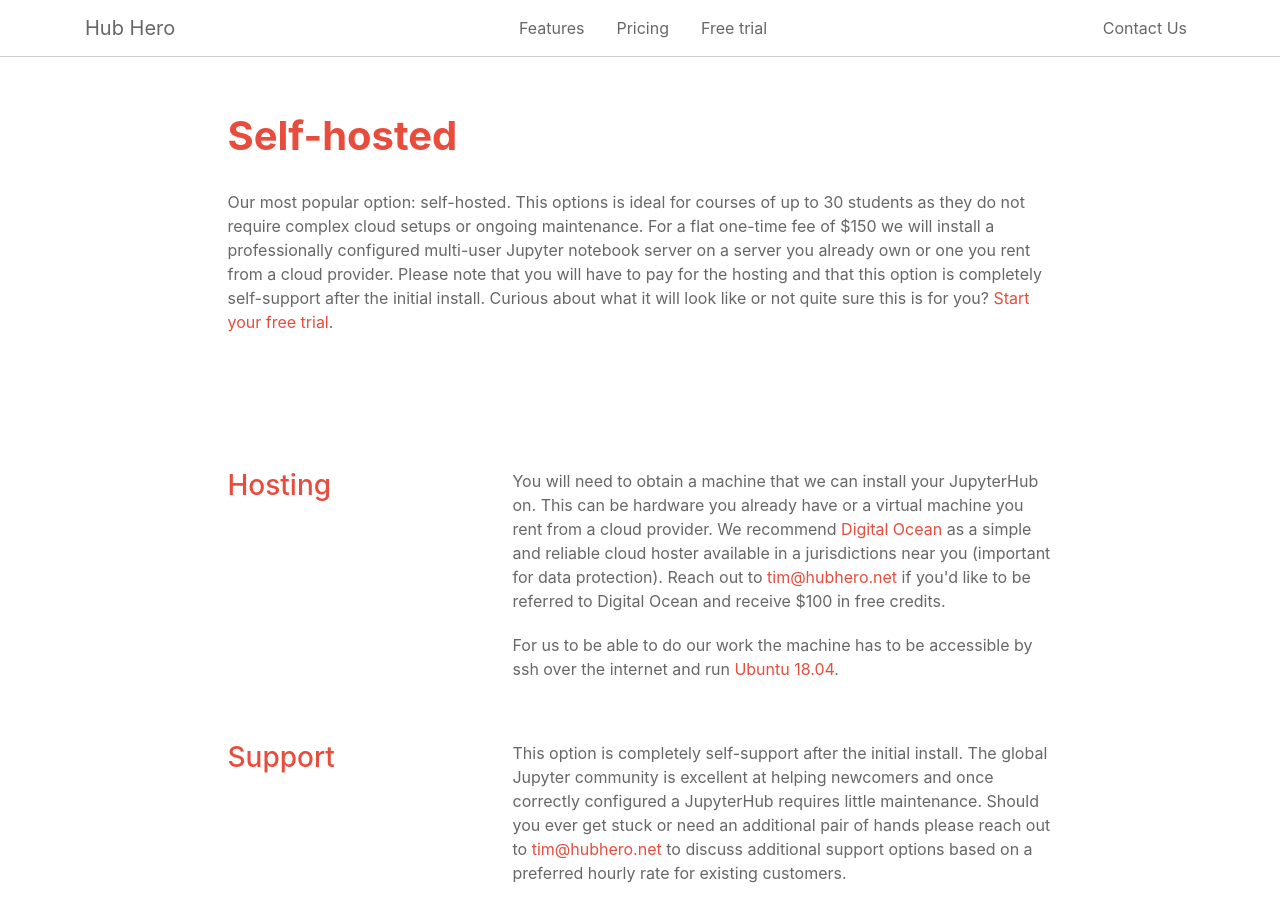
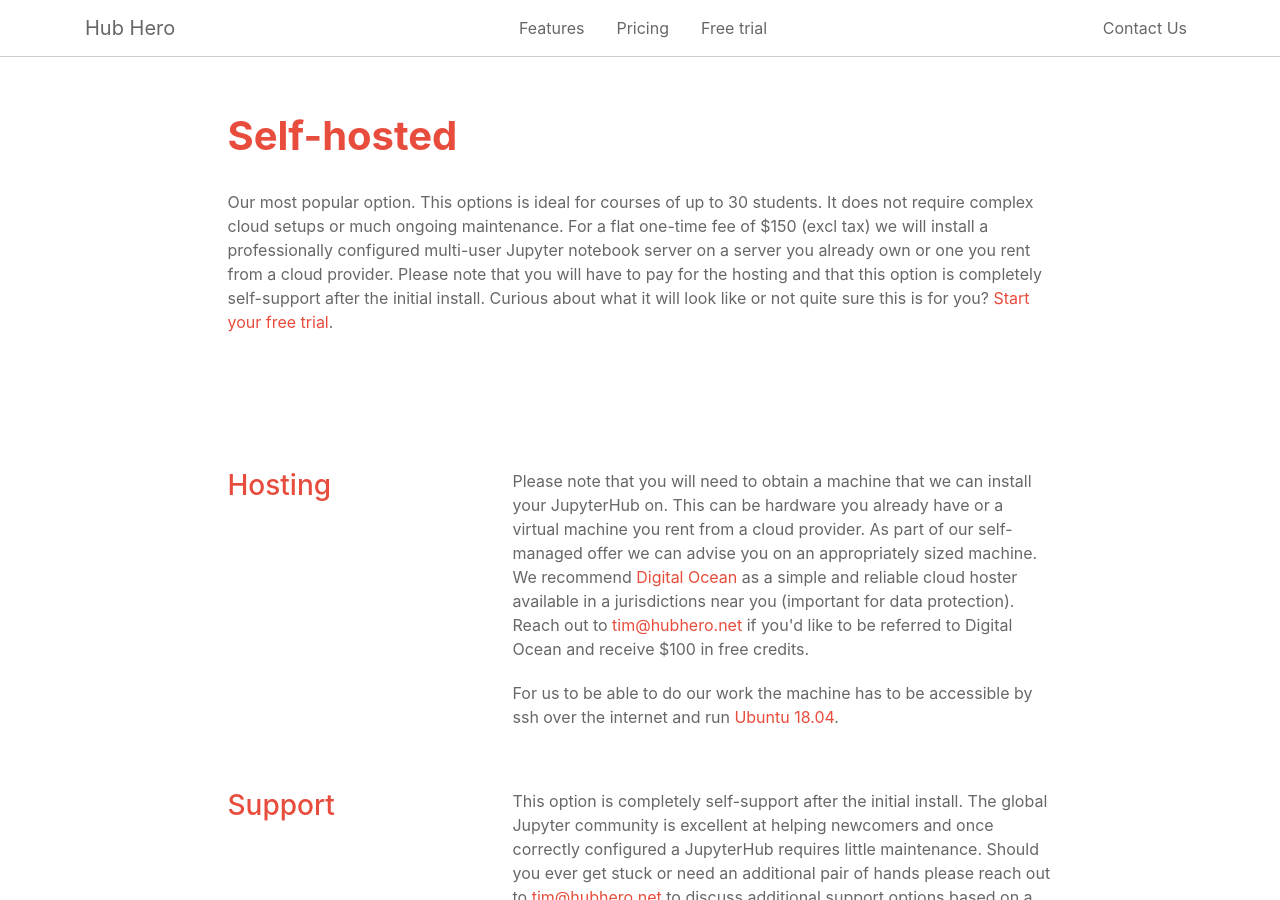
Before and after one commit to betatim/hub-maker, a Jekyll site: the page built from self-managed/index.html, in a window 1280 px wide and 900 px high. Built offline with Jekyll 4.4.1, drawn with Linux system fonts in a browser that asks for light colours; nearby versions of some CDN libraries.

Commit message:
SElf-managed tweaks

```diff
--- a/self-managed/index.html
+++ b/self-managed/index.html
@@ -1,6 +1,6 @@
 ---
 layout: default
-title: The community install
+title: Self-managed JupyterHub
 ---
 
 <div class="primary-banner">
@@ -8,7 +8,7 @@ title: The community install
     <div class="row justify-content-center">
       <div class="col-lg-9 col-md-12">
         <h2>Self-hosted</h2>
-        <p>Our most popular option: self-hosted. This options is ideal for courses of up to 30 students as they do not require complex cloud setups or ongoing maintenance. For a flat one-time fee of $150 we will install a professionally configured multi-user Jupyter notebook server on a server you already own or one you rent from a cloud provider. Please note that you will have to pay for the hosting and that this option is completely self-support after the initial install. Curious about what it will look like or not quite sure this is for you? <a href="/trial">Start your free trial</a>.</p>
+        <p>Our most popular option. This options is ideal for courses of up to 30 students. It does not require complex cloud setups or much ongoing maintenance. For a flat one-time fee of $150 (excl tax) we will install a professionally configured multi-user Jupyter notebook server on a server you already own or one you rent from a cloud provider. Please note that you will have to pay for the hosting and that this option is completely self-support after the initial install. Curious about what it will look like or not quite sure this is for you? <a href="/trial">Start your free trial</a>.</p>
       </div>
     </div>
   </div>
@@ -23,7 +23,7 @@ title: The community install
         </div>
         <div class="col-md-8">
           <p>
-            You will need to obtain a machine that we can install your JupyterHub on. This can be hardware you already have or a virtual machine you rent from a cloud provider. We recommend <a href="https://www.digitalocean.com/">Digital Ocean</a> as a simple and reliable cloud hoster available in a jurisdictions near you (important for data protection). Reach out to <a href="mailto:tim@hubhero.net">tim@hubhero.net</a> if you'd like to be referred to Digital Ocean and receive $100 in free credits.
+            Please note that you will need to obtain a machine that we can install your JupyterHub on. This can be hardware you already have or a virtual machine you rent from a cloud provider. As part of our self-managed offer we can advise you on an appropriately sized machine. We recommend <a href="https://www.digitalocean.com/">Digital Ocean</a> as a simple and reliable cloud hoster available in a jurisdictions near you (important for data protection). Reach out to <a href="mailto:tim@hubhero.net">tim@hubhero.net</a> if you'd like to be referred to Digital Ocean and receive $100 in free credits.
           </p>
           <p>
             For us to be able to do our work the machine has to be accessible by ssh over the internet and run <a href="https://www.ubuntu.com/download/server">Ubuntu 18.04</a>.
```
